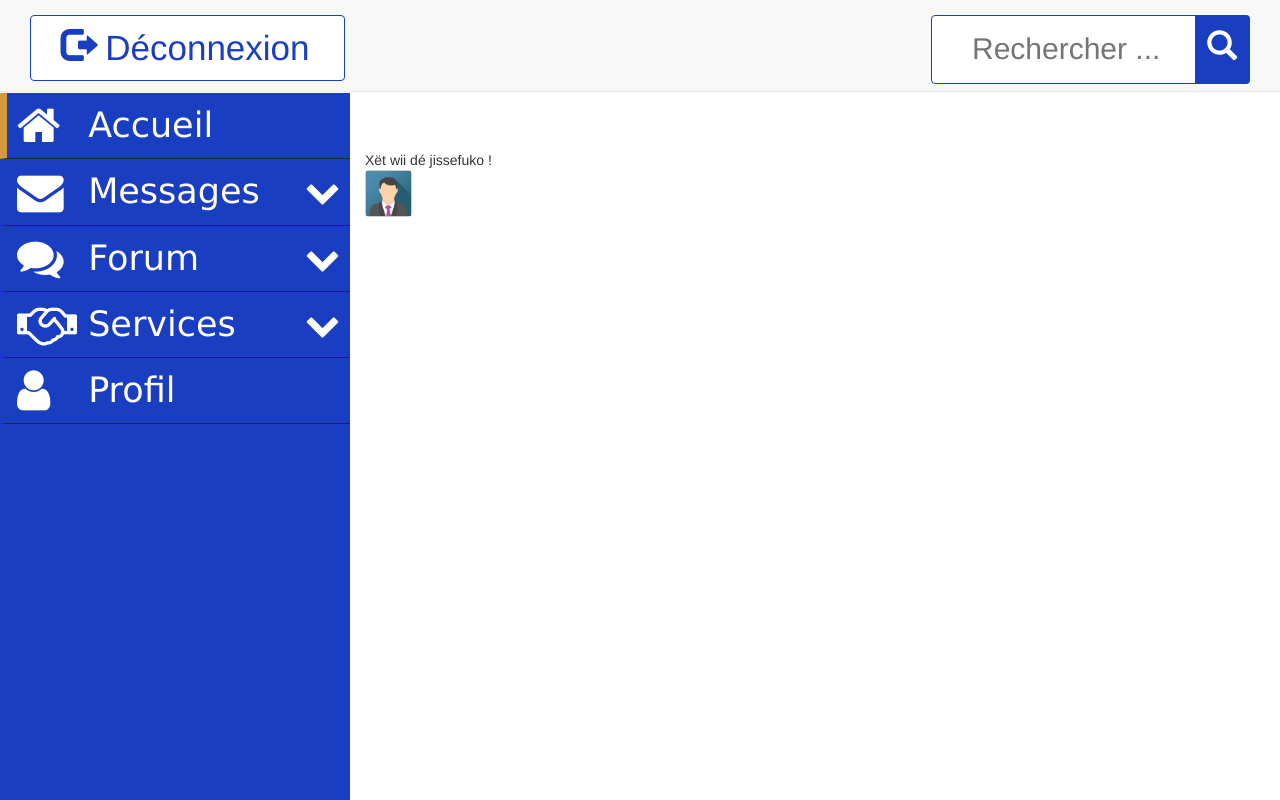
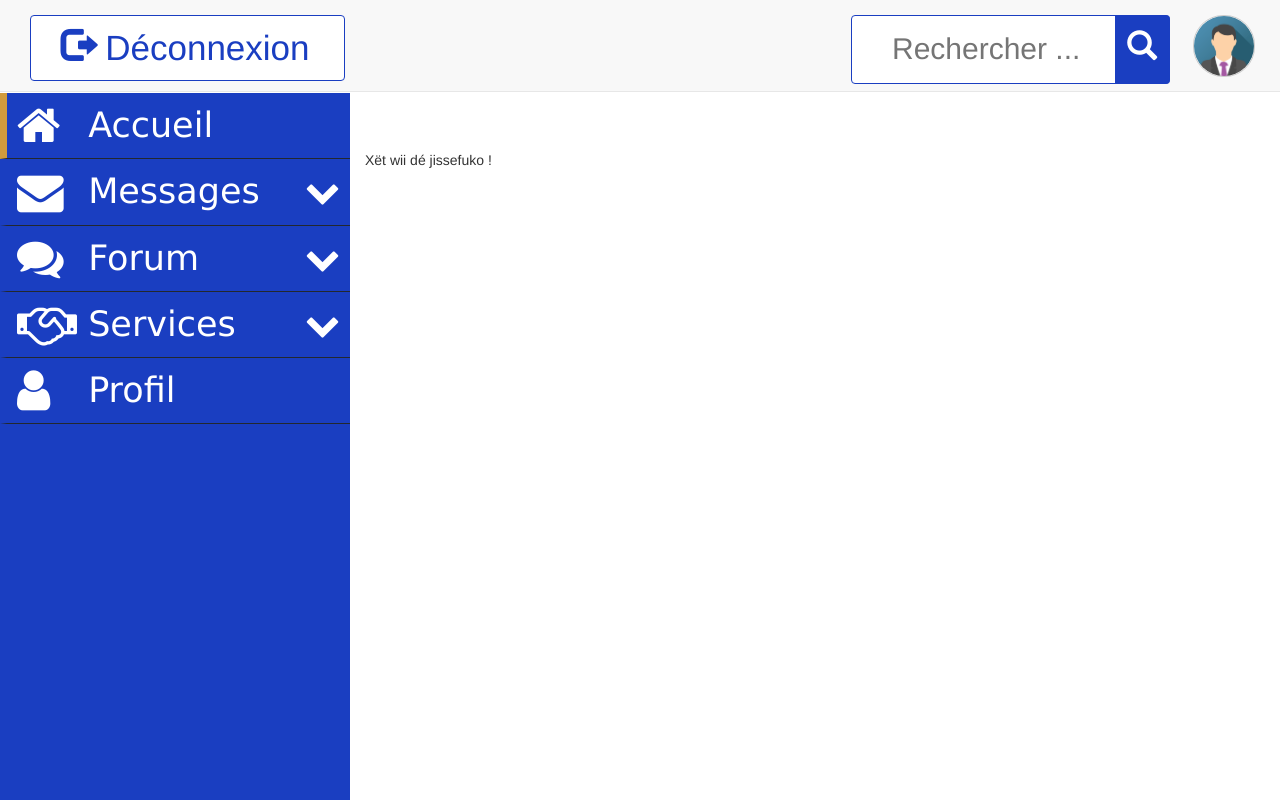
Before and after one commit to Maraaghib/projetTechnologique, a PHP site: page /view/account/index.php in a window 1280 px wide. Run offline with PHP 8.4, Linux system fonts and the light colour scheme.

Commit message:
Ajout bouton profil avec responsive

```diff
--- a/view/account/index.php
+++ b/view/account/index.php
@@ -168,6 +168,11 @@
                     margin-left: 350px; width: 52%;
                     /*margin-right: 0px;*/
                 }
+                .divSearch {
+                    margin-right: 15px;;
+                    margin-left: auto;
+                    width: 47%;
+                }
             }
 
             @media (max-width: 767px) {
@@ -198,6 +203,16 @@
                 width: 80%;
             }
 
+            @media (min-width: 768px) and (max-width: 795px) {
+                #search {
+                    width: 245px;
+                }
+
+                #search:focus {
+                    width: 100%;
+                }
+            }
+
             .formSearch {
                 width: 100%;
                 margin-bottom: 0px;
@@ -209,6 +224,7 @@
              .divSearch {
                  margin-top: 15px;
                  margin-bottom: 7px;
+                 margin-right: 80px;
              }
 
             #btnSearch {
@@ -222,9 +238,36 @@
             }
 
             /* Toggle dropdown image*/
-            .dropdown-img {
-                width: 47px;
+
+             .clearfix {
+                 top: 15px;
+                 width: 47px;
+                 position: fixed;
+                 right: 40px;
+             }
+
+            .dropdown-btn img {
+                width: 60px;
                 padding: 0px;
+                border-radius: 30px 30px 30px 30px;
+            }
+
+            .dropdown-btn {
+                padding: 0px;
+                right: 40px;
+                border-radius: 30px 30px 30px 30px;
+            }
+
+            .dropdown-menu {
+                width: 300px;
+                top: 74px;
+                font-size: 15px;
+                border-radius: 20px 0px 20px 0px;
+            }
+
+            .dropdown-menu img {
+                border-radius: 20px 0px 0px 0px;
+                margin-left: 6px;
             }
 
             .btn-log-out {
@@ -285,7 +328,7 @@
                  .divSearch {
                      margin-right: 15px;;
                      margin-left: auto;
-                     width: 55%;
+                     width: 50%;
                  }
 
                  #search {
@@ -304,7 +347,7 @@
                      padding-bottom: 0px;
                  }
 
-                 .btn-log-out{
+                 .btn-log-out, .dropdown-btn{
                      display: none;
                  }
 
@@ -350,6 +393,33 @@
                         <span class="icon-bar"></span>
                         <span class="icon-bar"></span>
                     </button>
+                    <div class="dropdown clearfix">
+                        <button class="btn btn-default dropdown-toggle dropdown-btn" id="dropdown-btn" data-toggle="dropdown" aria-haspopup="true" aria-expanded="true"><img src="../img/avatars/img_avatar3.png" width="100%" alt=""></button>
+                        <div class="dropdown-menu dropdown-menu-right" aria-labelledby="dropdownMenu4">
+                            <div class="row">
+                                <div class="col-md-3">
+                                    <img src="../img/avatars/img_avatar3.png" width="100%" alt="">
+                                </div>
+                                <div class="col-md-8">
+                                    <div class="" style="font-weight: bold; color: black;">
+                                        Mr Serigne Amsatou SEYE
+                                    </div>
+                                    <div class="" style="color: grey;">
+                                        hamzatou10@hotmail.fr
+                                    </div>
+                                </div>
+                            </div>
+                            <li role="separator" class="divider"></li>
+                            <div class="row center" style="margin-left: 0px;">
+                                <div class="col-xs-6">
+                                    <a href="#" class="btn btn-primary">Mon compte</a>
+                                </div>
+                                <div class="col-xs-6">
+                                    <a href="#" class="btn btn-danger">Déconnexion</a>
+                                </div>
+                            </div>
+                        </div>
+                    </div>
                 </div>
 
 
@@ -418,24 +488,7 @@
                             echo "Xët wii dé jissefuko !";
                         }
                     ?>
-                    <div class="dropdown clearfix">
-                        <button class="btn btn-default dropdown-toggle dropdown-img" id="dropdown-img" data-toggle="dropdown" aria-haspopup="true" aria-expanded="true"><img src="../img/avatars/img_avatar3.png" width="100%" alt=""></button>
-                        <div class="dropdown-menu" aria-labelledby="dropdownMenu4">
-                            <div class="row">
-                                <div class="col-md-3">
-                                    <img src="../img/avatars/img_avatar3.png" width="100%" alt="">
-                                </div>
-                                <div class="col-md-8">
-                                    <div class="" style="font-weight: bold; color: black;">
-                                        Mr Serigne Amsatou SEYE
-                                    </div>
-                                    <div class="" style="color: grey;">
-                                        hamzatou10@hotmail.fr
-                                    </div>
-                                </div>
-                            </div>
-                        </div>
-                    </div>
+
                 </div>
             <!-- </div>
         </div> -->
```
